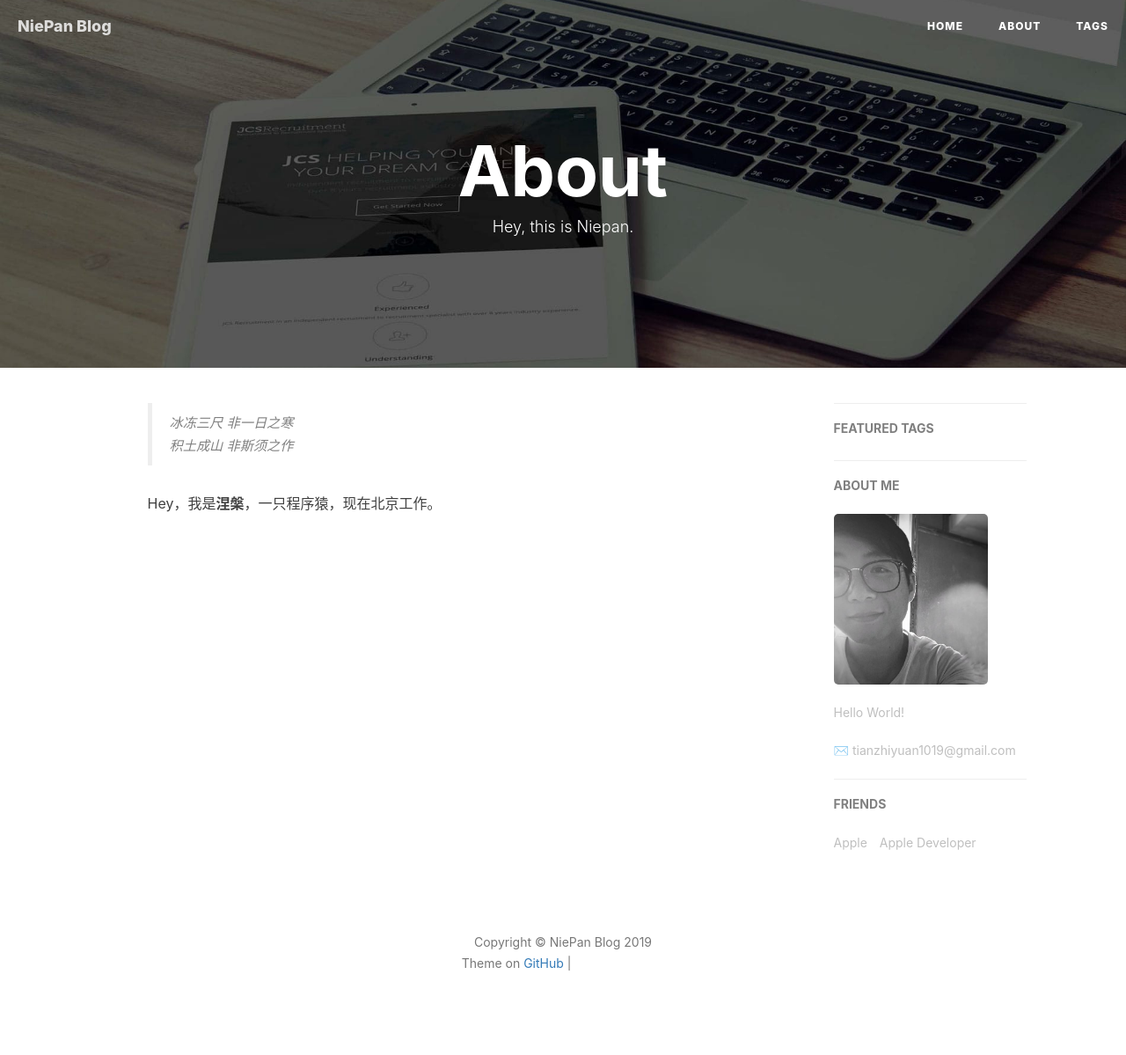
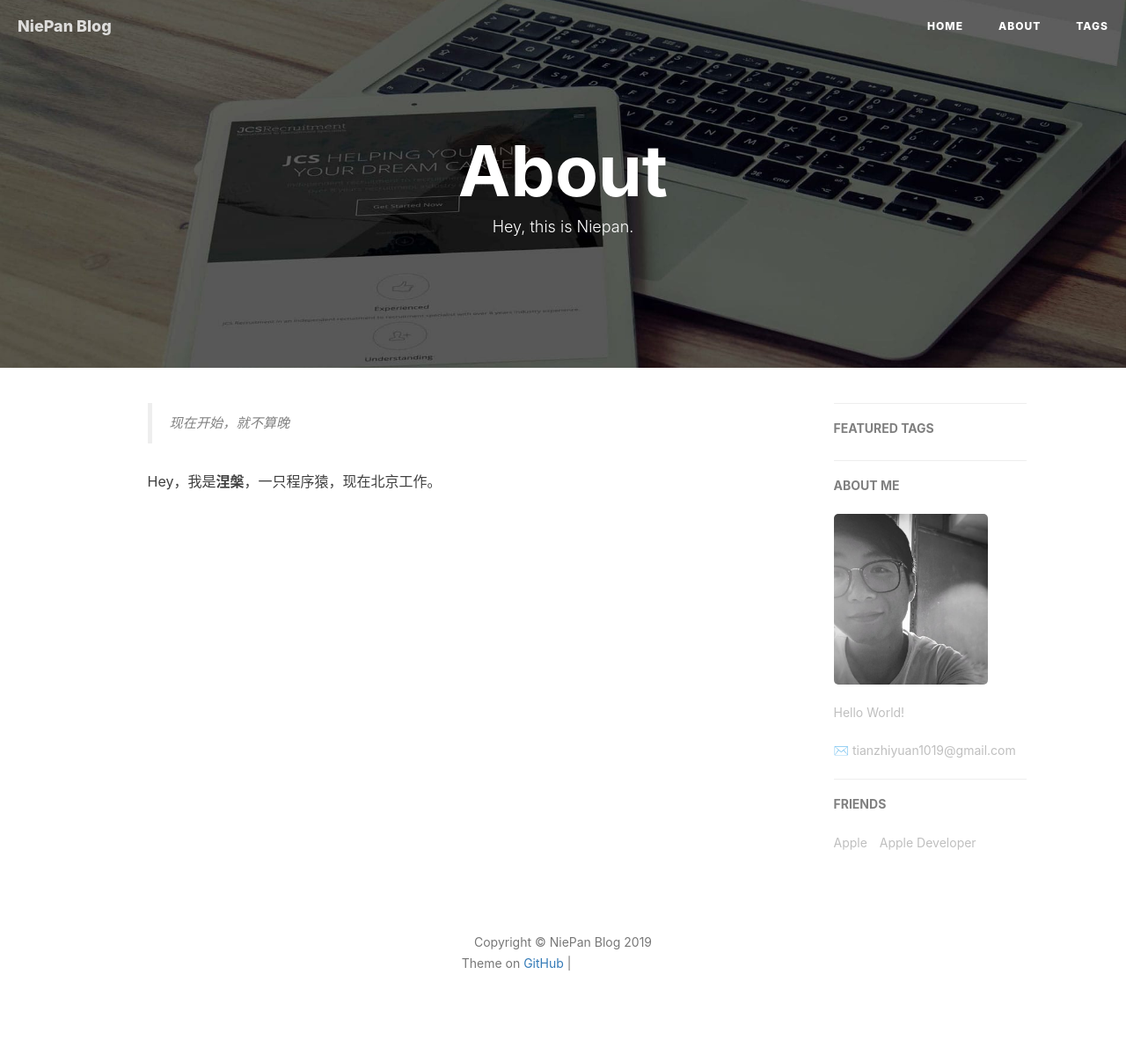
Before and after one commit to niepantzy/niepantzy.github.com, a Jekyll site: the page built from about.html, in a window 1280 px wide. Shown: the whole page at 88% size. Built offline with Jekyll 4.4.1, drawn with Linux system fonts in a browser that asks for light colours; nearby versions of some CDN libraries; comment, search, counter and statistics services are not loaded; some of the changed lines change nothing that is shown; grey boxes are pictures that could not be loaded.

Commit message:
Update about.html

```diff
--- a/about.html
+++ b/about.html
@@ -15,8 +15,7 @@ header-img: "img/post-bg-rwd.jpg"
 <div class="zh post-container">
 
     <!--copied from markdown -->
-    <blockquote><p>冰冻三尺 非一日之寒<br>
-    积土成山 非斯须之作</p></blockquote>
+    <blockquote><p>现在开始，就不算晚</p></blockquote>
 
     <p>Hey，我是<strong>涅槃</strong>，一只程序猿，现在北京工作。</p>
 
@@ -112,26 +111,3 @@ header-img: "img/post-bg-rwd.jpg"
 <!-- Gitalk end -->
 
  <!-- disqus 评论框 start  -->
-{% if site.disqus.enable %}
-
-<div class="comment">
-    <div id="disqus_thread" class="disqus-thread">
-    </div>
-</div>
-<!-- disqus 评论框 end -->
-
-<!-- disqus 公共JS代码 start (一个网页只需插入一次) -->
-<script type="text/javascript">
-    /* * * CONFIGURATION VARIABLES * * */
-    var disqus_shortname = "{{site.disqus.username}}";
-    var disqus_identifier = "{{site.disqus.username}}/{{page.url}}";
-    var disqus_url = "{{site.url}}{{page.url}}";
-
-    (function() {
-        var dsq = document.createElement('script'); dsq.type = 'text/javascript'; dsq.async = true;
-        dsq.src = '//' + disqus_shortname + '.disqus.com/embed.js';
-        (document.getElementsByTagName('head')[0] || document.getElementsByTagName('body')[0]).appendChild(dsq);
-    })();
-</script>
-<!-- disqus 公共JS代码 end -->
-{% endif %}
```
